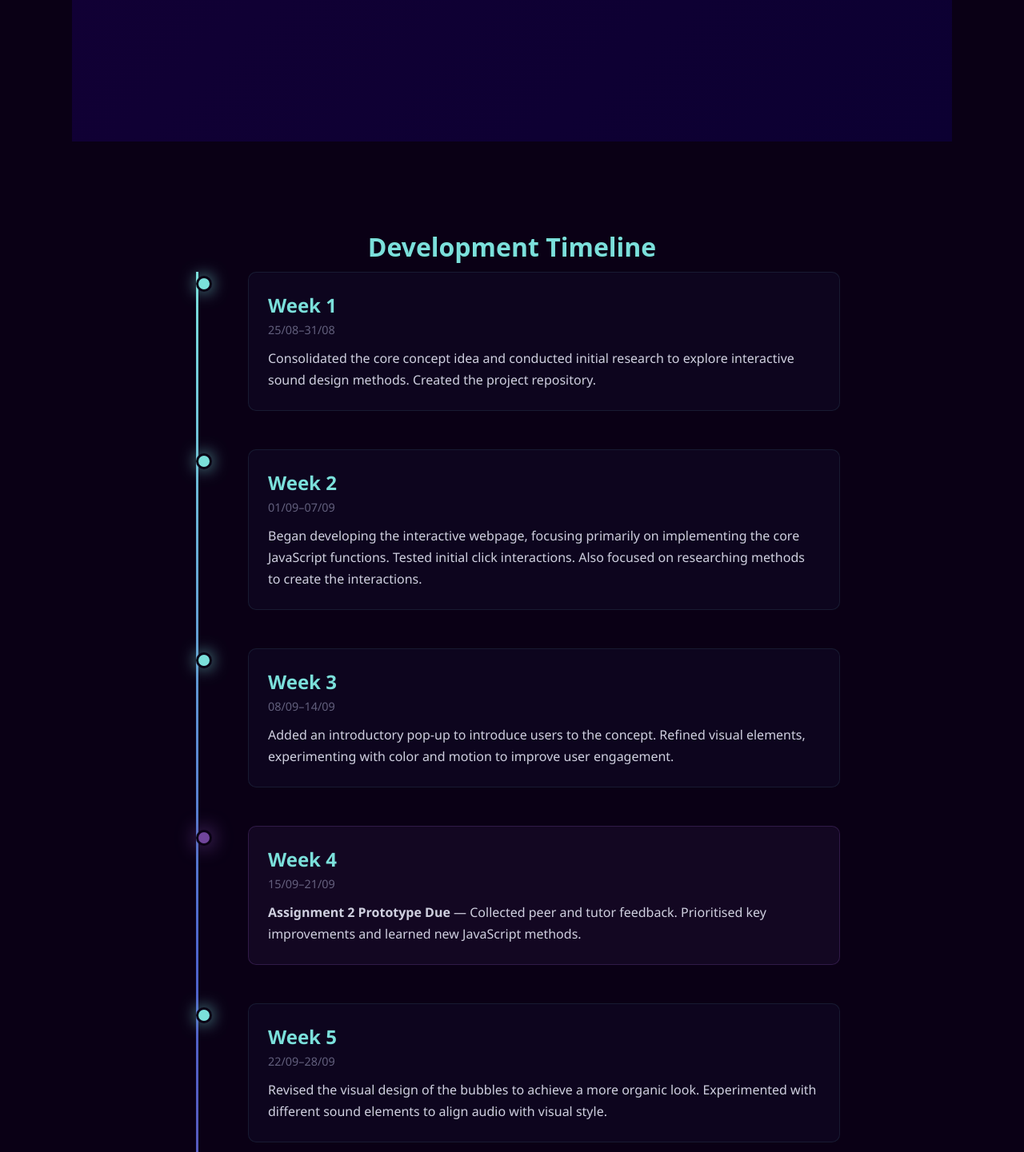
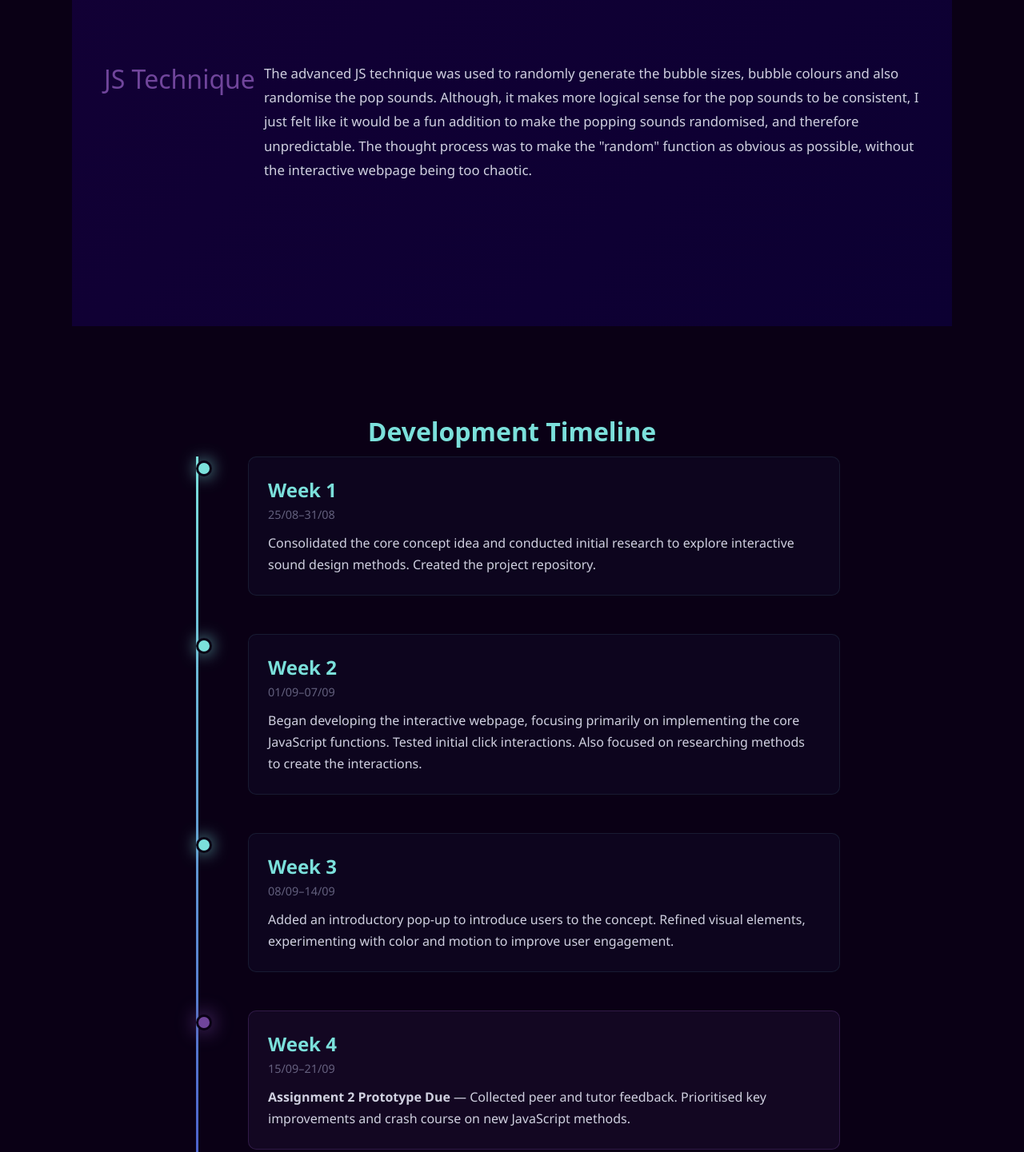
Before and after one commit to jwyangg/idad-assignment3, a plain HTML site: page index.html in a window 1280 px wide. Shown: the part 8479-9920 px from the top of the page at 80% size. Drawn offline with Linux system fonts and the light colour scheme; a web font is replaced by a local one.

Commit message:
adding more

```diff
--- a/index.html
+++ b/index.html
@@ -349,6 +349,20 @@
           </p>
         </div>
       </div>
+      <div class="change-group">
+        <div class="change-label">JS Technique</div>
+        <div class="change-text">
+          <p>
+            The advanced JS technique was used to randomly generate the bubble
+            sizes, bubble colours and also randomise the pop sounds. Although,
+            it makes more logical sense for the pop sounds to be consistent, I
+            just felt like it would be a fun addition to make the popping sounds
+            randomised, and therefore unpredictable. The thought process was to
+            make the "random" function as obvious as possible, without the
+            interactive webpage being too chaotic.
+          </p>
+        </div>
+      </div>
     </section>
 
     <!-- Timeline Section -->
@@ -403,8 +417,8 @@
             <span class="date">15/09–21/09</span>
             <p>
               <strong>Assignment 2 Prototype Due</strong> — Collected peer and
-              tutor feedback. Prioritised key improvements and learned new
-              JavaScript methods.
+              tutor feedback. Prioritised key improvements and crash course on
+              new JavaScript methods.
             </p>
           </div>
         </div>
```
